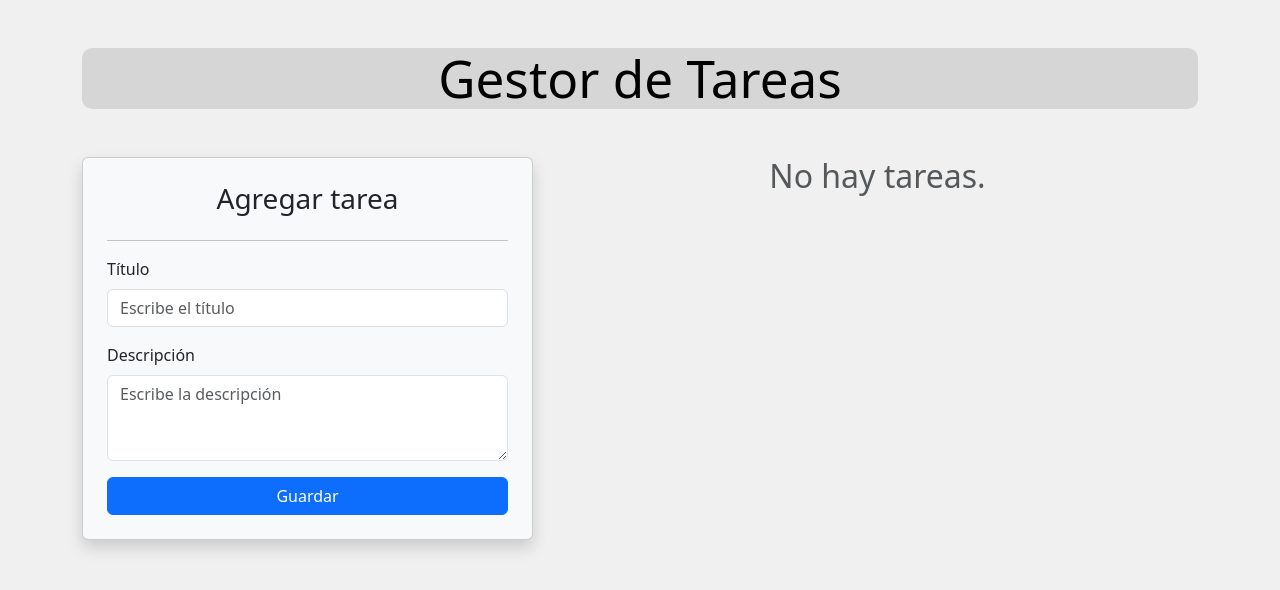
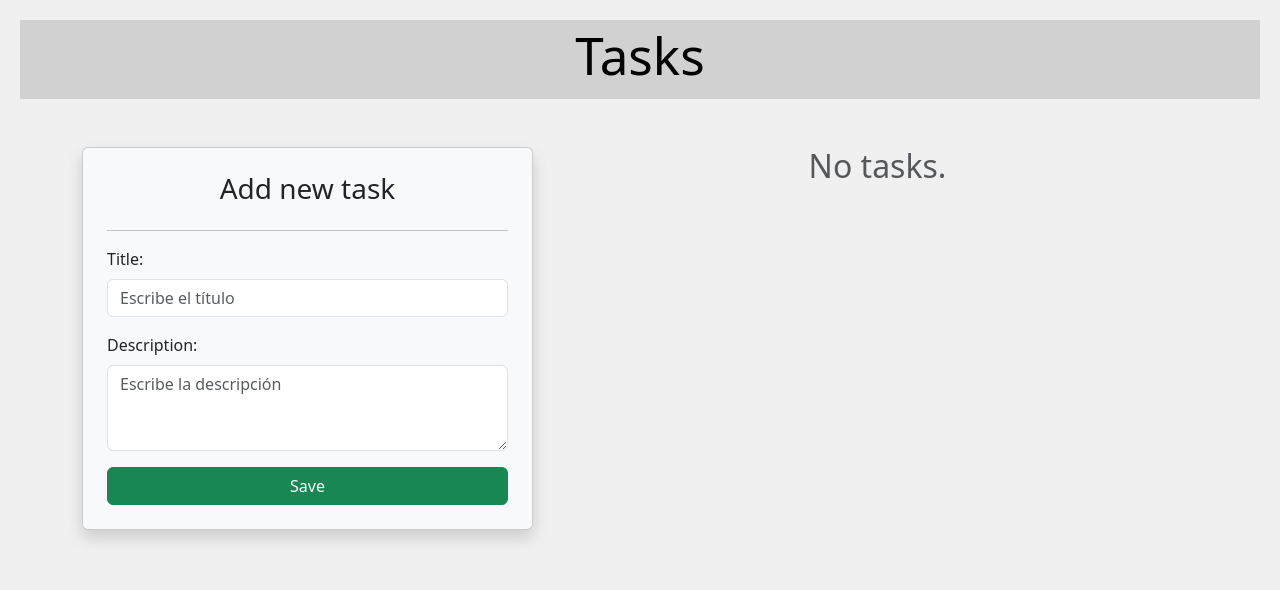
Before and after one commit to FrankSkep/tasks-app, a Django app: page /tasks/ in a window 1280 px wide. Shown: the top 590 px of the page. Run offline with Django 5.2, Linux system fonts and the light colour scheme; data that the repository does not hold is empty.

Commit message:
Style, semantic html

```diff
--- a/tasks/static/main.css
+++ b/tasks/static/main.css
@@ -1,6 +1,12 @@
 body {
     background-color: #f0f0f0; /* Cambio de fondo a un tono más claro */
     color: #333; /* Color de texto más oscuro para mejor legibilidad */
+}
+
+header {
+    background-color: rgb(209, 209, 209);
+    padding: 5px;
+    margin: 20px;
 }
 
 .task-card {
--- a/tasks/templates/tasks.html
+++ b/tasks/templates/tasks.html
@@ -9,29 +9,28 @@
     <title>Tasks App</title>
 </head>
 <body>
+    <header class="text-center mb-5">
+        <h1 class="" style="color: rgb(0, 0, 0); border-radius: 10px; font-size:3.2rem;">Tasks</h1>
+    </header>
     <div class="container mt-5">
-        <div class="text-center mb-5">
-            <h1 class="" style="background-color: rgb(214, 214, 214); color: rgb(0, 0, 0); border-radius: 10px; font-size:3.2rem;">Gestor de Tareas</h1>
-        </div>
-
         {% block content %}
         <div class="row">
             <!-- Formulario de agregar tarea -->
             <div class="col-md-5">
                 <div class="card shadow p-4 mb-5 bg-light rounded">
-                    <h3 class="text-center">Agregar tarea</h3>
+                    <h3 class="text-center">Add new task</h3>
                     <hr>
                     <form action="{% url 'create_task' %}" method="POST">
                         {% csrf_token %}
                         <div class="mb-3">
-                            <label for="title" class="form-label">Título</label>
+                            <label for="title" class="form-label">Title:</label>
                             <input type="text" id="title" name="title" class="form-control" placeholder="Escribe el título" required>
                         </div>
                         <div class="mb-3">
-                            <label for="description" class="form-label">Descripción</label>
+                            <label for="description" class="form-label">Description:</label>
                             <textarea id="description" name="description" class="form-control" rows="3" placeholder="Escribe la descripción" required></textarea>
                         </div>
-                        <button class="btn btn-primary w-100">Guardar</button>
+                        <button class="btn btn-success w-100">Save</button>
                     </form>
                 </div>
             </div>
@@ -46,21 +45,21 @@
                             <div class="d-flex justify-content-end">
 
                                 <!-- Editar tarea -->
-                                <form action="{% url 'edit_task' task.id %}" method="get">
+                                <form action="{% url 'edit_task' task.id %}" method="GET">
                                     {% csrf_token %}
-                                    <button class="btn btn-primary me-2">Editar</button>
+                                    <button class="btn btn-primary me-2">Edit</button>
                                 </form>
 
                                 <!-- Eliminar tarea -->
                                 <form action="{% url 'delete_task' task.id %}" method="POST" class="d-inline">
                                     {% csrf_token %}
-                                    <button class="btn btn-danger">Eliminar</button>
+                                    <button class="btn btn-danger">Delete</button>
                                 </form>
                             </div>
                         </div>
                     </div>
                 {% empty %}
-                    <h2 class="text-center text-muted">No hay tareas.</h2>
+                    <h2 class="text-center text-muted text-danger">No tasks.</h2>
                 {% endfor %}
             </div>
         </div>
```
Also changed, not shown: tasks/templates/edit_task.html (+9 -6 lines).
